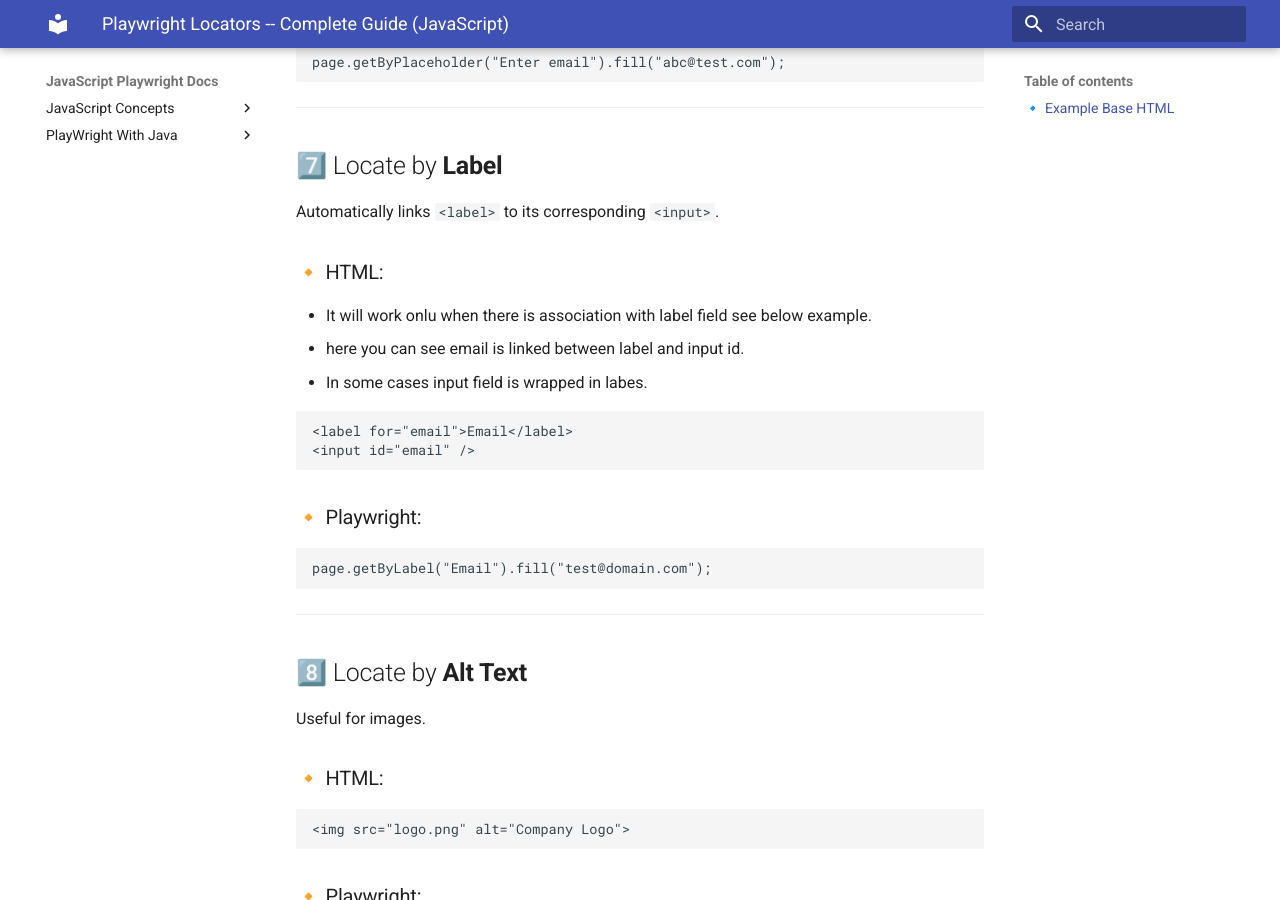
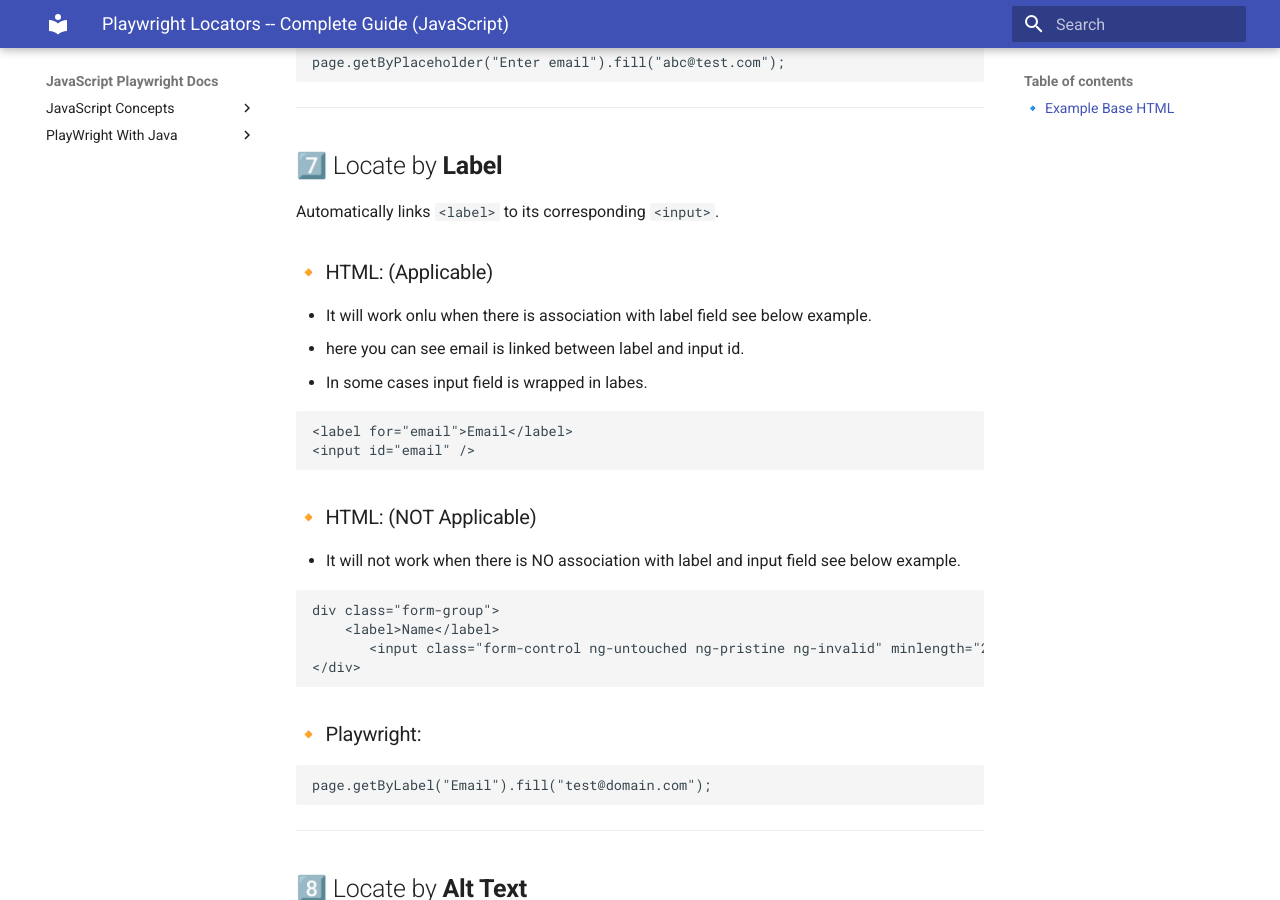
Before and after one commit to Play-Wright-course/automation-testing, an MkDocs documentation site: the page built from docs/javascriptConcepts/jscode/locators.md, in a window 1280 px wide and 900 px high, scrolled down 3031 px. Built offline with MkDocs 1.6.1 and Material for MkDocs 9.7.7, drawn with Linux system fonts in a browser that asks for light colours.

Commit message:
Update locators.md

````diff
--- a/docs/javascriptConcepts/jscode/locators.md
+++ b/docs/javascriptConcepts/jscode/locators.md
@@ -144,7 +144,8 @@
 
 Automatically links `<label>` to its corresponding `<input>`.
 
-### 🔸 HTML:
+### 🔸 HTML: (Applicable)
+
 - It will work onlu when there is association with label field see below example.
 - here you can see email is linked between label and input id.
 - In some cases input field is wrapped in labes.
@@ -153,6 +154,17 @@
 <label for="email">Email</label>
 <input id="email" />
 ```
+
+### 🔸 HTML: (NOT Applicable)
+- It will not work  when there is NO association with label and input field see below example.
+
+```html
+div class="form-group">
+    <label>Name</label>
+       <input class="form-control ng-untouched ng-pristine ng-invalid" minlength="2" name="name" required="" type="text">
+</div>
+```
+
 
 ### 🔸 Playwright:
 
````
